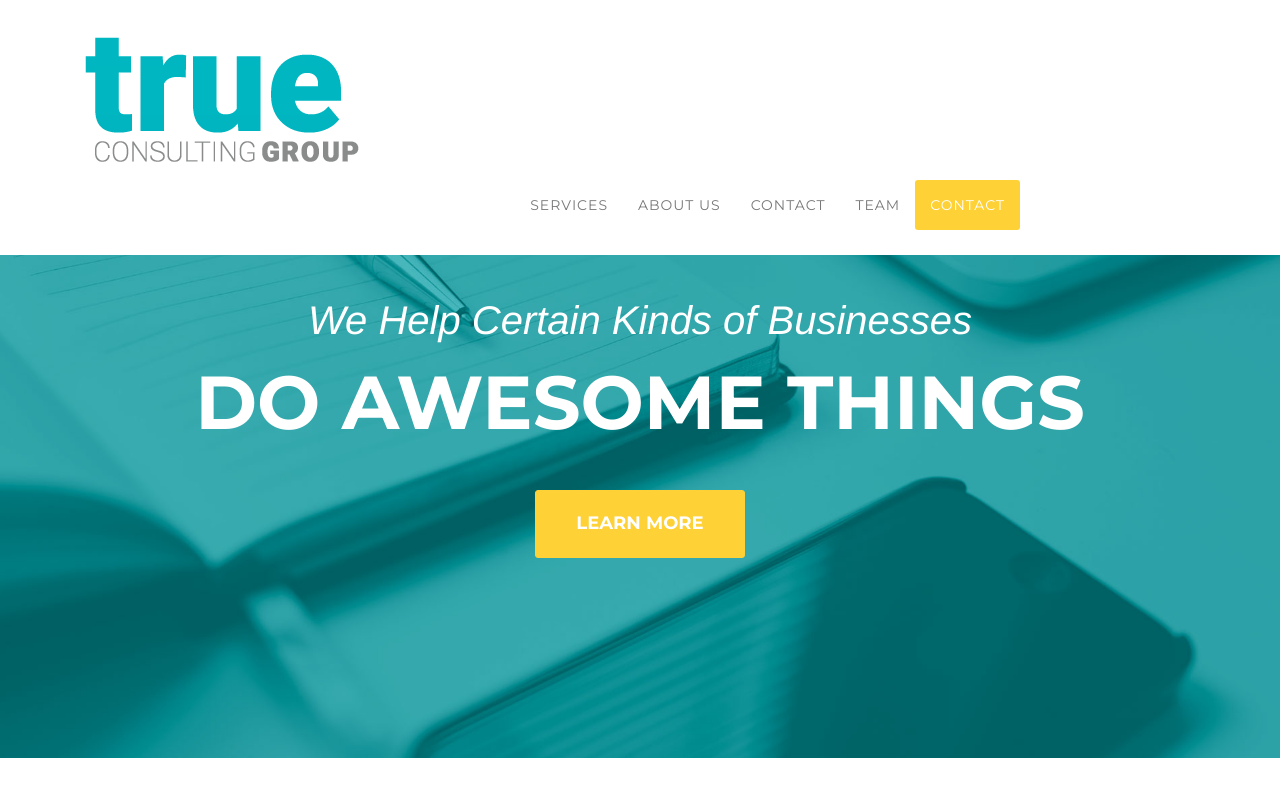
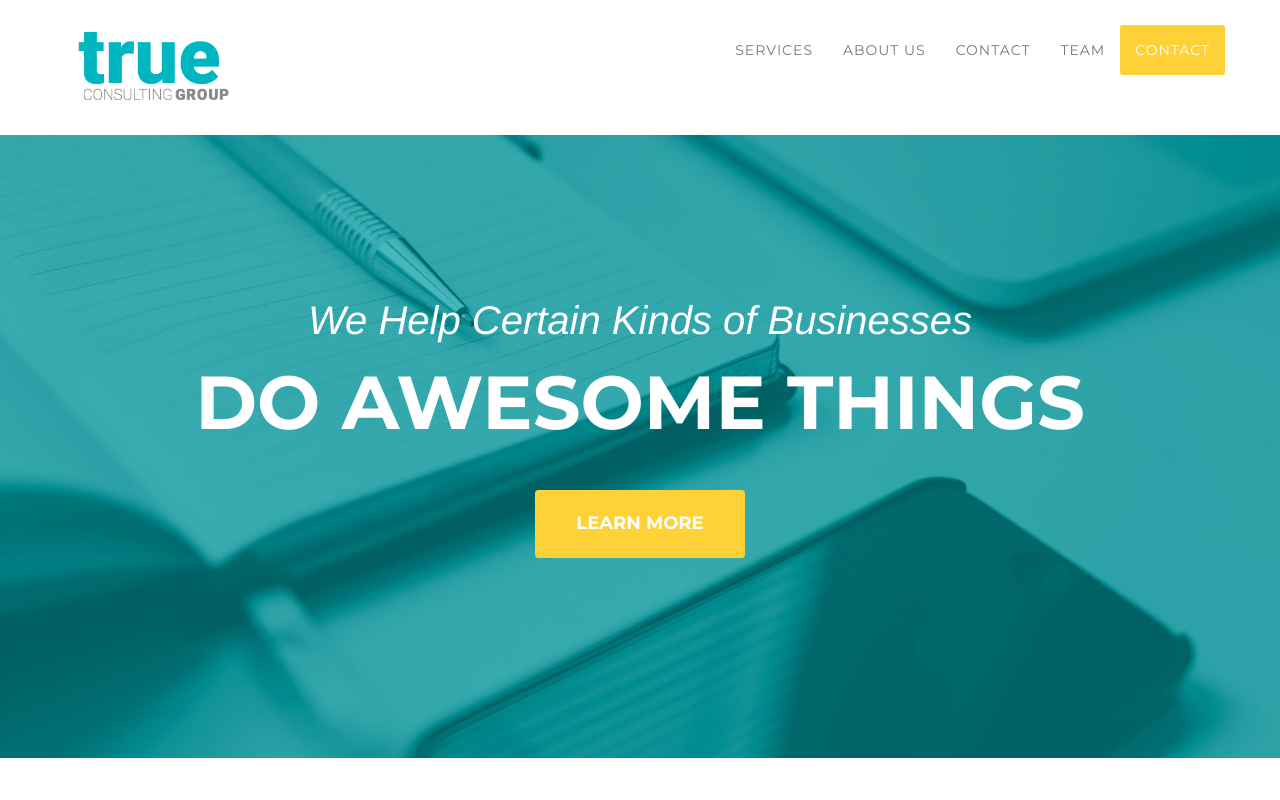
Before and after one commit to sarahdesigns/trueconsultingroup, a website: page index.html in a window 1280 px wide. Shown: the top 800 px of the page. Drawn offline with nearby package versions, Linux system fonts and the light colour scheme; a web font is replaced by a local one.

Commit message:
Nav Changes
Nav Changes

```diff
--- a/index.html
+++ b/index.html
@@ -45,11 +45,11 @@
                 <button type="button" class="navbar-toggle" data-toggle="collapse" data-target="#bs-example-navbar-collapse-1">
                     <span class="sr-only">Toggle navigation</span> Menu <i class="fa fa-bars"></i>
                 </button>
-                <a href="#page-top"> <img src="img/TrueConsultingLogo.png">
+                <a href="#page-top"> <img style="width:100%;" src="img/TrueConsultingLogo.png">
                 </a>
                 </div>
                  </div>
-          </div>
+
           <div class="col-md-10">
 
             <!-- Collect the nav links, forms, and other content for toggling -->
```
